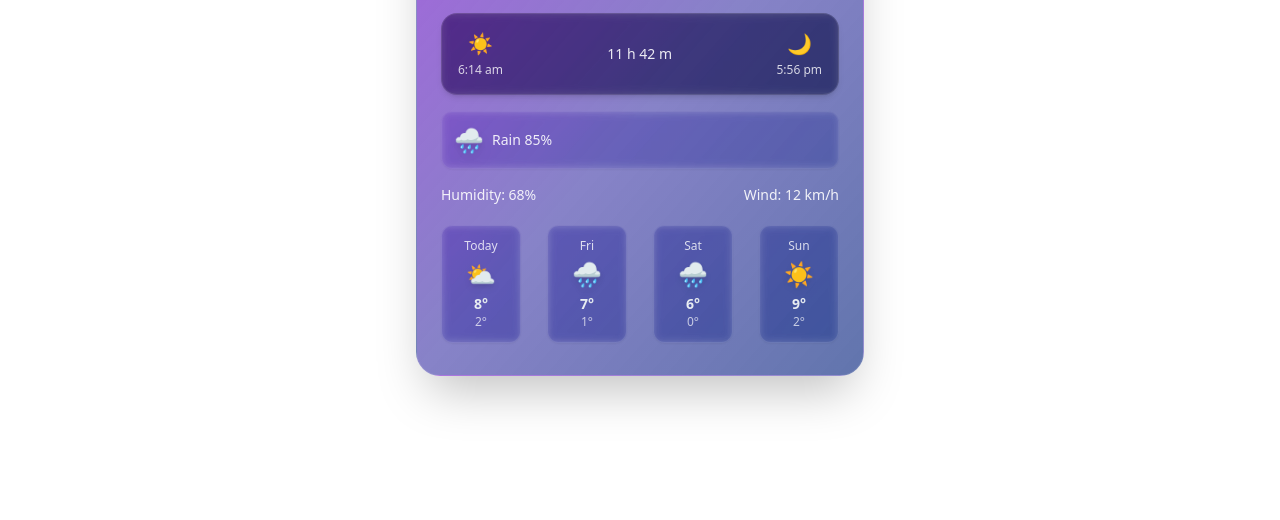
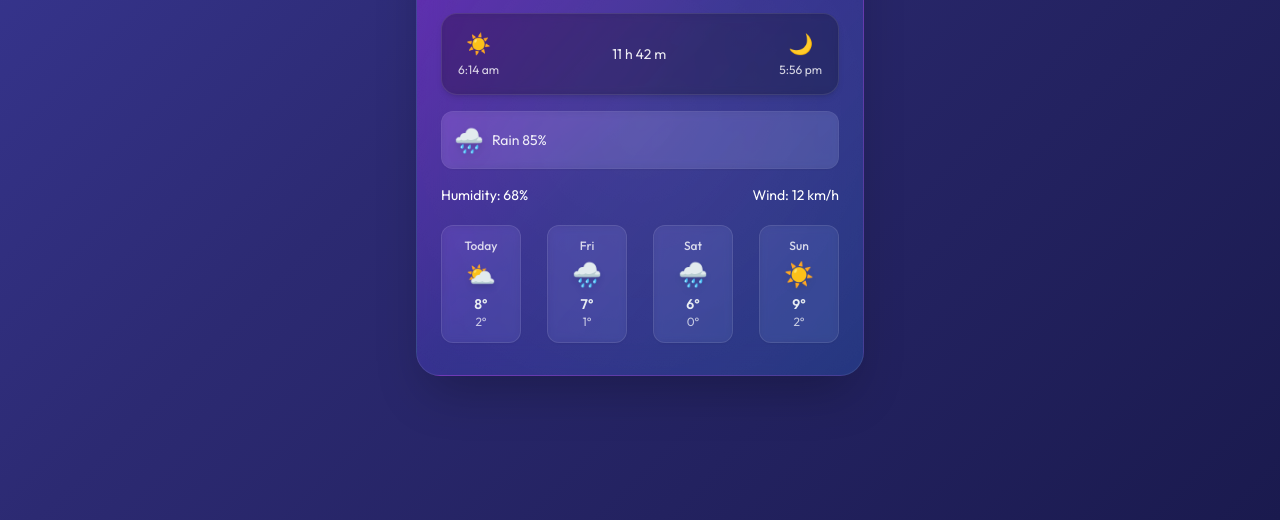
Before and after one commit to n3ida/clima, a plain HTML site: page index.html in a window 1280 px wide. Shown: the part 280-800 px from the top of the page. Drawn offline with nearby package versions, Linux system fonts and the light colour scheme.

Commit message:
tela de previsao de tempo animada com CSS

```diff
--- a/index.html
+++ b/index.html
@@ -3,7 +3,10 @@
 <head>
     <meta charset="UTF-8">
     <meta name="viewport" content="width=device-width, initial-scale=1.0">
-    <title>Document</title>
+    <title>Clima</title>
+     <link rel="stylesheet" href="style.css">
+
+</head>
 </head>
 <body>
     <script src="https://cdn.tailwindcss.com"></script>
```
